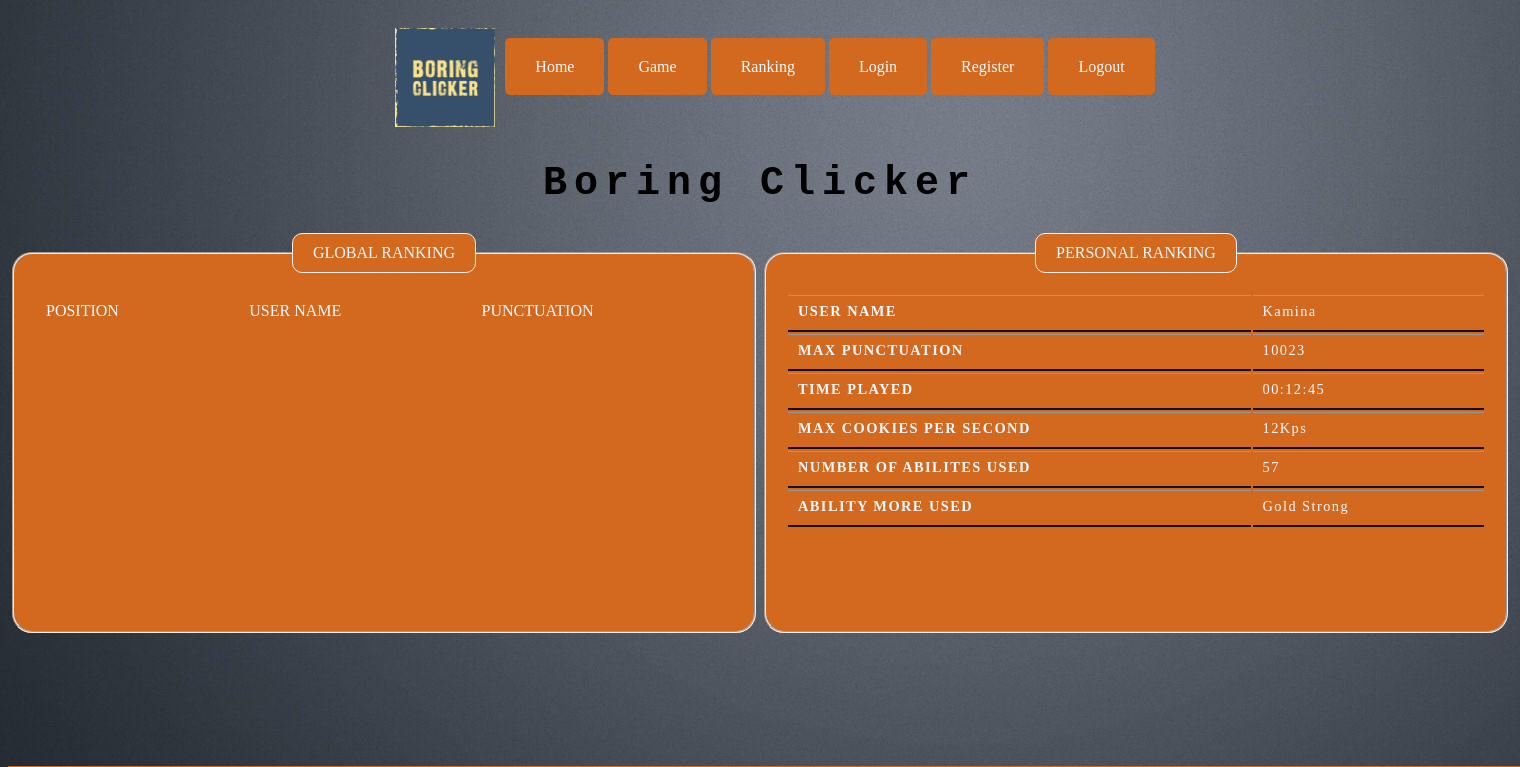
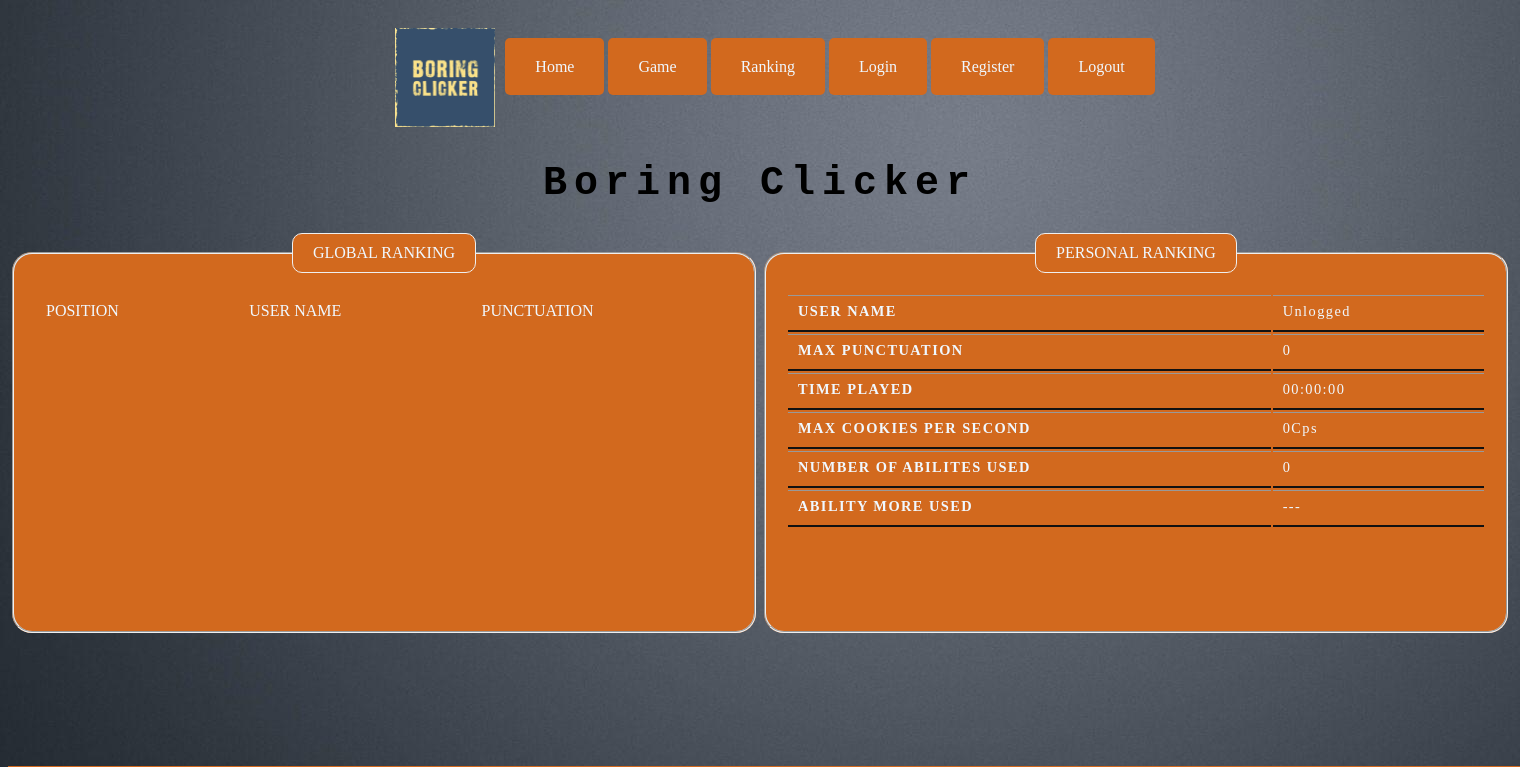
Before and after one commit to kamina95/WebGame, a PHP site: page /ranking.php in a window 1520 px wide. Shown: the top 767 px of the page. Run offline with PHP 8.4, Linux system fonts and the light colour scheme.

Commit message:
ranking finish

```diff
--- a/js/ranking.js
+++ b/js/ranking.js
@@ -1,29 +1,29 @@
-const items = {...localStorage };
-console.log(items);
-// var email = items.getItem();
-// console.log(email);
+//---------------------------------------------------------------
 
-// for (var a in localStorage) {
-//     console.log(localStorage[a]);
-//     //a.getItem
-//     //console.log(a.key());
-// }
-const arrKey = [];
-for (var i = 0; i < localStorage.length; i++) {
+window.onload = createTable();
+addingStats();
 
 
-    console.log(JSON.parse(localStorage.getItem(localStorage.key(i))));
+
+function createTable() {
+    //var items = {...localStorage };
+
+    var arrKey = [];
+
+
+    for (var i = 0; i < localStorage.length; i++) {
+        //console.log(JSON.parse(localStorage.getItem(localStorage.key(i))));
         var usrObj = JSON.parse(localStorage.getItem(localStorage.key(i)))
         arrKey[i] = usrObj;
-    console.log(usrObj.maxScore);
+        //console.log(usrObj.maxScore);
     }
 
     for (var i = 0; i < arrKey.length; i++) {
-    console.log(arrKey[i].userName);
+        console.log(arrKey[i]);
     }
 
     for (var i = arrKey.length - 2; i >= 0; i--) {
-    for (var j = 0; j < i; j++) {
+        for (var j = 0; j < i + 1; j++) {
             if (arrKey[j].maxScore < arrKey[j + 1].maxScore) {
                 var provisional = arrKey[j];
                 arrKey[j] = arrKey[j + 1];
@@ -32,16 +32,11 @@ for (var i = arrKey.length - 2; i >= 0; i--) {
         }
     }
 
+    for (var i = 0; i < arrKey.length; i++) {
+        console.log(arrKey[i]);
+    }
 
 
-
-//---------------------------------------------------------------
-
-window.onload = createTable();
-addingStats();
-
-
-function createTable() {
     table = document.getElementById("tableRan");
 
     // Create an empty <tr> element and add it to the 1st position of the table:
@@ -71,11 +66,13 @@ function createTable() {
 
 
 
+
 function addingStats() {
     var email = sessionStorage.getItem("loggedInUsrEmail");
-    let usrObj = JSON.parse(localStorage[email]);
-    document.getElementById("usrName").innerHTML = usrObj.userName;
-    document.getElementById("maxScore").innerHTML = usrObj.maxScore;
-    document.getElementById("maxPerSecond").innerHTML = scorePerSecond
+    var usrload = JSON.parse(localStorage[email]);
+    var scorePerSecond = usrload.cursors + usrload.grandmas * 5 + usrload.fabrics * 20;
+    document.getElementById("usrName").innerHTML = usrload.userName;
+    document.getElementById("maxScore").innerHTML = usrload.maxScore;
+    document.getElementById("maxPerSecond").innerHTML = scorePerSecond;
 
 }
--- a/ranking.php
+++ b/ranking.php
@@ -62,28 +62,28 @@
 
                 <tr>
                     <th>User Name</th>
-                    <td>Kamina</td>
+                    <td id ="usrName">Unlogged</td>
                 </tr>
                 <tr>
                     <th>Max punctuation</th>
-                    <td>10023</td>
+                    <td  id ="maxScore">0</td>
                 </tr>
                 <tr>
                     <th>Time Played</th>
-                    <td>00:12:45</td>
+                    <td>00:00:00</td>
 
                 </tr>
                 <tr>
                     <th>Max Cookies per second</th>
-                    <td>12Kps</td>
+                    <td id ="maxPerSecond">0Cps</td>
                 </tr>
                 <tr>
                     <th>Number of abilites used</th>
-                    <td>57</td>
+                    <td>0</td>
                 </tr>
                 <tr>
                     <th>Ability more used</th>
-                    <td>Gold Strong</td>
+                    <td>---</td>
                 </tr>
 
             </table>
```
Lines whose indentation alone changed are shown as unchanged.
